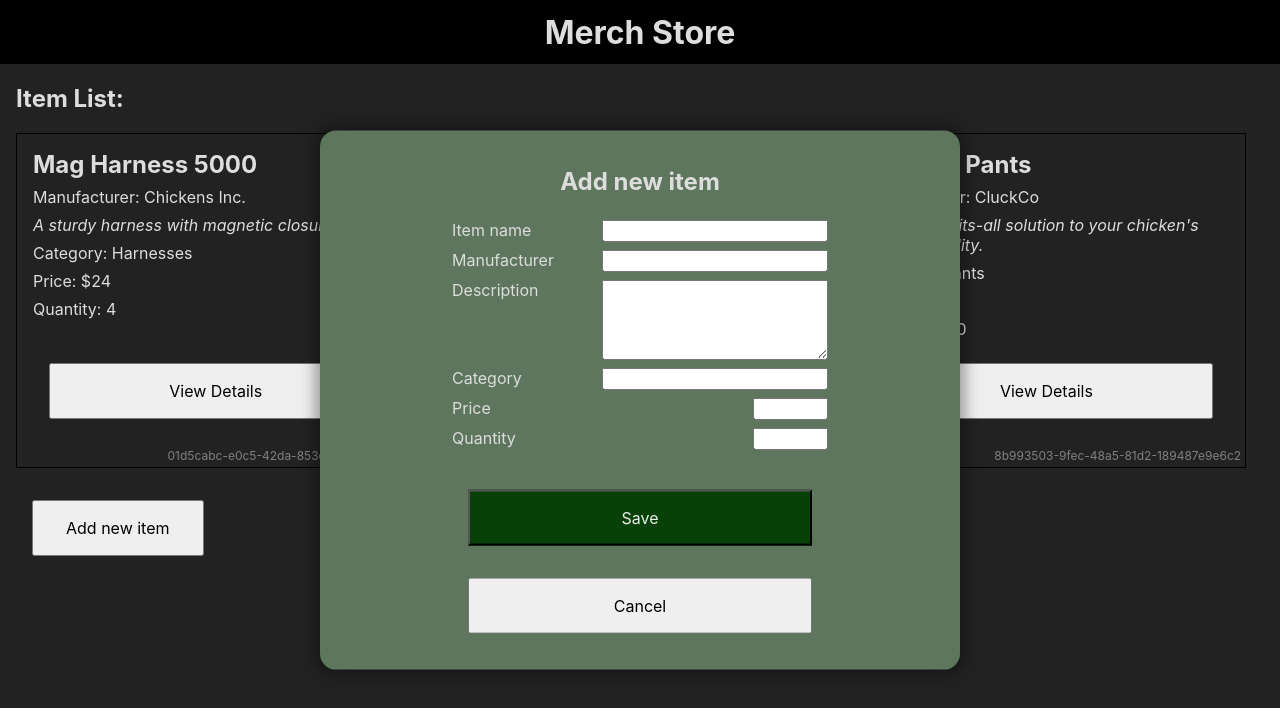
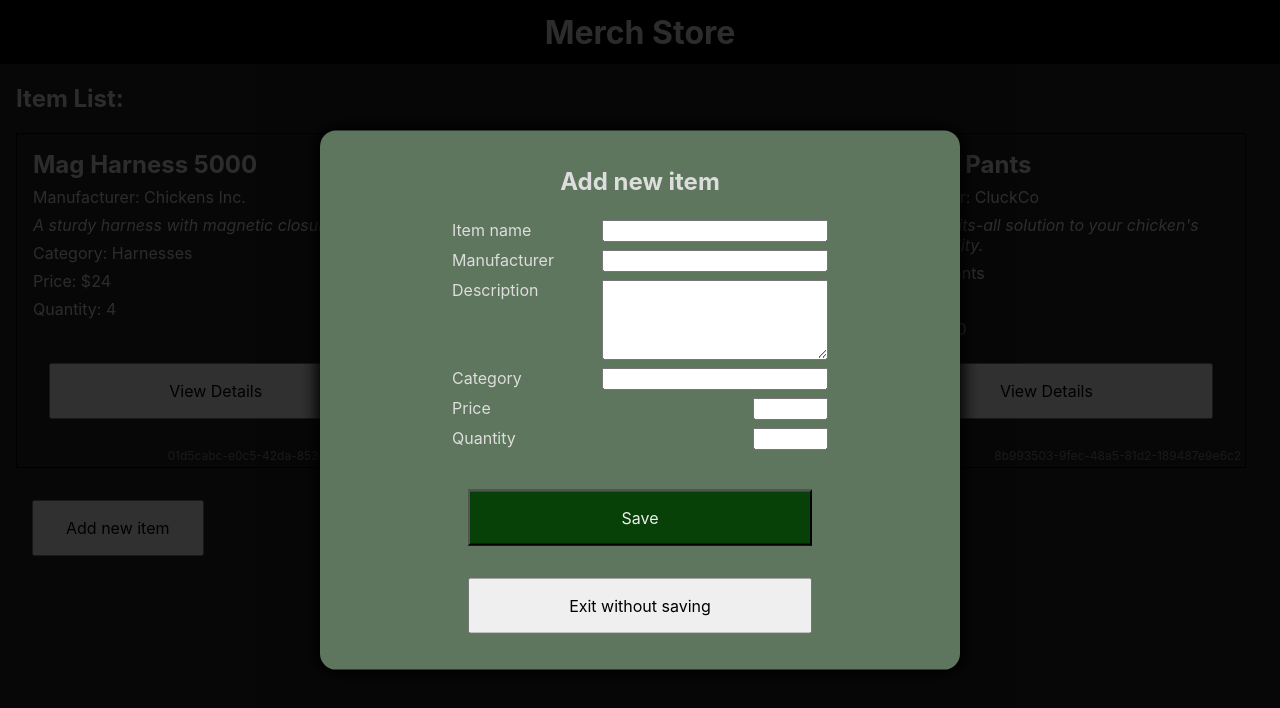
Before and after one commit to QuietEvolver/merch-store, a React (Create React App) app: page / in a window 1280 px wide. Both pictures are taken after a click on the button "Add new item". Shown: the top 708 px of the page. Built offline with nearby package versions, Linux system fonts and the light colour scheme.

Commit message:
Add modal for deletion, add Veil, adjust style
Co-authored-by: Noah! <NoahJpg@users.noreply.github.com>
Co-authored-by: Jen Holcomb <jenniferholcomb@users.noreply.github.com>
Co-authored-by: VW <QuietEvolver@users.noreply.github.com>

```diff
--- a/src/components/ItemDetail.js
+++ b/src/components/ItemDetail.js
@@ -25,6 +25,18 @@ class ItemDetail extends React.Component {
     }));
   }
 
+  showDeleteModal() {
+    this.setState(() => ({
+      deleteConfirmModalShowing: true,
+    }));
+  }
+
+  hideDeleteModal() {
+    this.setState(() => ({
+      deleteConfirmModalShowing: false,
+    }));
+  }
+
   // handler to pass to NewItemForm
 
   render() {
@@ -32,8 +44,9 @@ class ItemDetail extends React.Component {
       <div className='item-details-card'>
 
         <Modal
+          type='edit'
           showing={this.state.editModalShowing}
-          headerText="Edit modal"
+          headerText={`Editing ${this.props.item.name}`}
           bodyComponent={
             <NewItemForm
               type='edit'
@@ -42,6 +55,17 @@ class ItemDetail extends React.Component {
               onCancelAddItem={() => this.hideEditModal()}
               returnToList={this.props.returnToList}
             />
+          }
+        />
+        <Modal
+          type='delete'
+          showing={this.state.deleteConfirmModalShowing}
+          headerText={`Delete ${this.props.item.name}?`}
+          bodyComponent={
+            <div className='button-area'>
+              <button onClick={() => this.props.onClickDelete(this.props.item.id)} className='red'>DO IT</button>
+              <button onClick={() => this.hideDeleteModal()}>Never mind</button>
+            </div>
           }
         />
 
@@ -57,7 +81,10 @@ class ItemDetail extends React.Component {
         <div className="details-button-area">
           <button onClick={this.props.onClickBackToList}>Back to list</button>
           <button onClick={() => this.showEditModal()} className='yellow'>Edit</button>
-          <button onClick={() => this.props.onClickDelete(this.props.item.id)} className='red'>Delete</button>
+
+          {/* <button onClick={() => this.props.onClickDelete(this.props.item.id)} className='red'>Delete</button> */}
+          <button onClick={() => this.showDeleteModal()} className='red'>Delete</button>
+
           <button disabled={this.props.item.quantity === 0} onClick={() => this.props.onClickBuy(this.props.item.id)} className='green'>Buy</button>
           <button onClick={() => this.props.onClickRestock(this.props.item.id)} className='orange'>Restock</button>
         </div>
--- a/src/components/MerchControl.js
+++ b/src/components/MerchControl.js
@@ -144,6 +144,7 @@ class MerchControl extends React.Component {
               </button>
 
               <Modal
+                type='create'
                 showing={this.state.newItemFormShowing}
                 headerText={'Add new item'}
                 bodyComponent={<NewItemForm type='create' onClickAddItem={this.handleAddingNewItem} onCancelAddItem={this.handleCancelAddingNewItem} />}
--- a/src/components/Modal.js
+++ b/src/components/Modal.js
@@ -1,14 +1,17 @@
 
 import React from 'react';
+import Veil from './Veil';
 import PropTypes from "prop-types";
 
 function Modal(props) {
-
   return (
-    <div className={`modal${props.showing ? ' showing' : ''}`}>
-      <h2>{props.headerText}</h2>
-      {props.bodyComponent}
-    </div>
+    <React.Fragment>
+      <Veil showing={props.showing} />
+      <div className={`modal${props.showing ? ' showing' : ''} ${props.type}`}>
+        <h2>{props.headerText}</h2>
+        {props.bodyComponent}
+      </div>
+    </React.Fragment>
   );
 }
 
@@ -16,6 +19,7 @@ Modal.propTypes = {
   showing: PropTypes.bool,
   bodyComponent: PropTypes.object,
   headerText: PropTypes.string,
+  type: PropTypes.string,
 };
 
 export default Modal;
--- a/src/components/NewItemForm.js
+++ b/src/components/NewItemForm.js
@@ -60,7 +60,7 @@ function NewItemForm(props) {
       </div>
       <div className="form-row buttons">
         <button type="submit" className='green'>Save</button>
-        <button onClick={props.onCancelAddItem} type='button'>Cancel</button>
+        <button onClick={props.onCancelAddItem} type='button'>Exit without saving</button>
       </div>
     </form>
   );
--- /dev/null
+++ b/src/components/Veil.js
@@ -0,0 +1,16 @@
+import React from 'react';
+import PropTypes from "prop-types";
+
+function Veil(props) {
+  return (
+    <div className={`veil${props.showing ? ' showing' : ''}`}>
+
+    </div>
+  );
+}
+
+Veil.propTypes = {
+  showing: PropTypes.bool,
+};
+
+export default Veil;
--- a/src/index.css
+++ b/src/index.css
@@ -184,7 +184,6 @@ form textarea {
   translate: -50% -50%;
   width: 50vw;
   min-height: 30rem;
-  background-color: rgb(93, 118, 93);
   padding: 1rem;
   opacity: 0;
   scale: 1.05;
@@ -194,9 +193,20 @@ form textarea {
   align-items: center;
   justify-content: center;
   border-radius: 1rem;
-  box-shadow: 0 0 1rem 0.25rem #00000066;
+  box-shadow: 0 0 1rem 0.25rem #000000;
   z-index: 1;
   transition: all 100ms ease;
+}
+
+.modal.create {
+  background-color: rgb(93, 118, 93);
+}
+.modal.edit {
+  background-color: rgb(101, 103, 64);
+}
+.modal.delete {
+  background-color: rgb(103, 64, 64);
+  min-height: 20rem;
 }
 
 .modal.showing {
@@ -204,3 +214,25 @@ form textarea {
   opacity: 1;
   pointer-events: all;
 }
+
+.button-area {
+  display: flex;
+  flex-direction: column;
+}
+
+.veil {
+  position: fixed;
+  width: 100vw;
+  height: 100vh;
+  top: 0;
+  left: 0;
+  background-color: #000000cc;
+  pointer-events: none;
+  opacity: 0.1;
+  transition: all 100ms ease;
+}
+
+.veil.showing {
+  opacity: 1;
+  pointer-events: all;
+}
```
